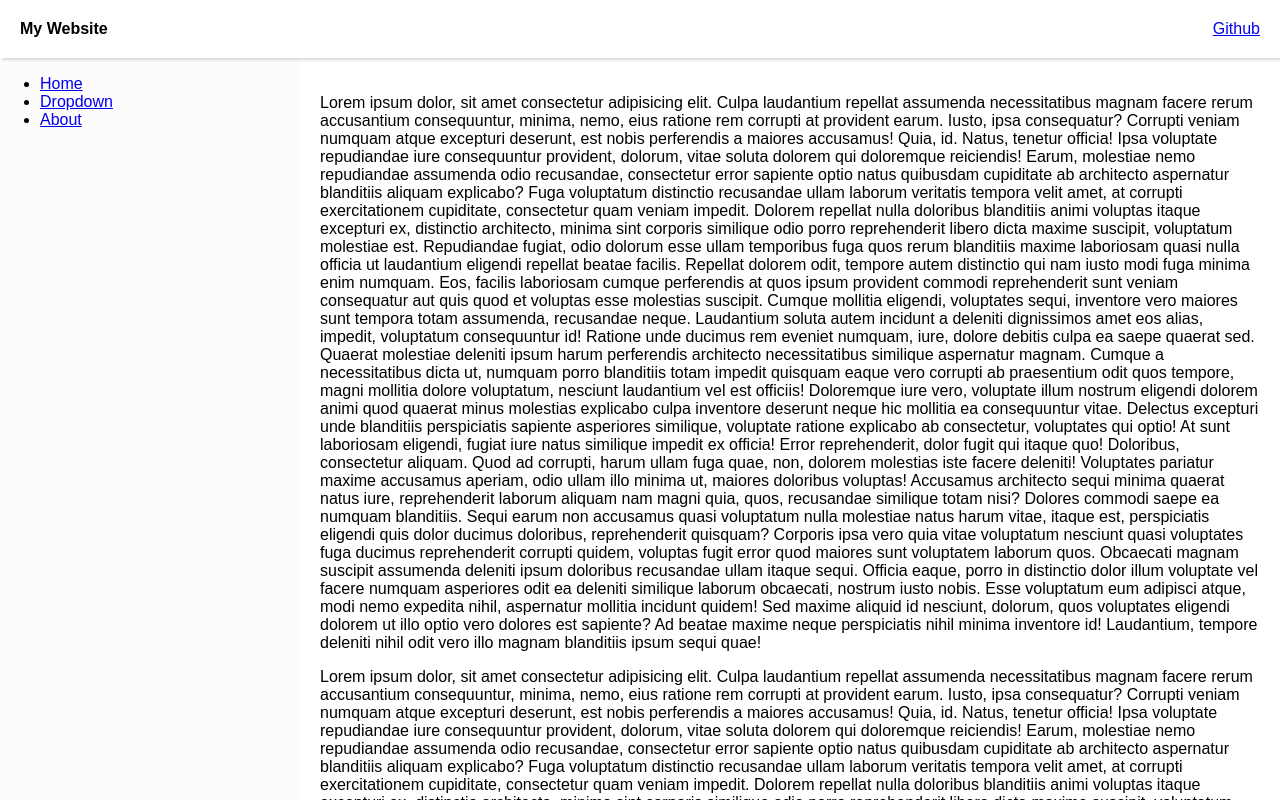
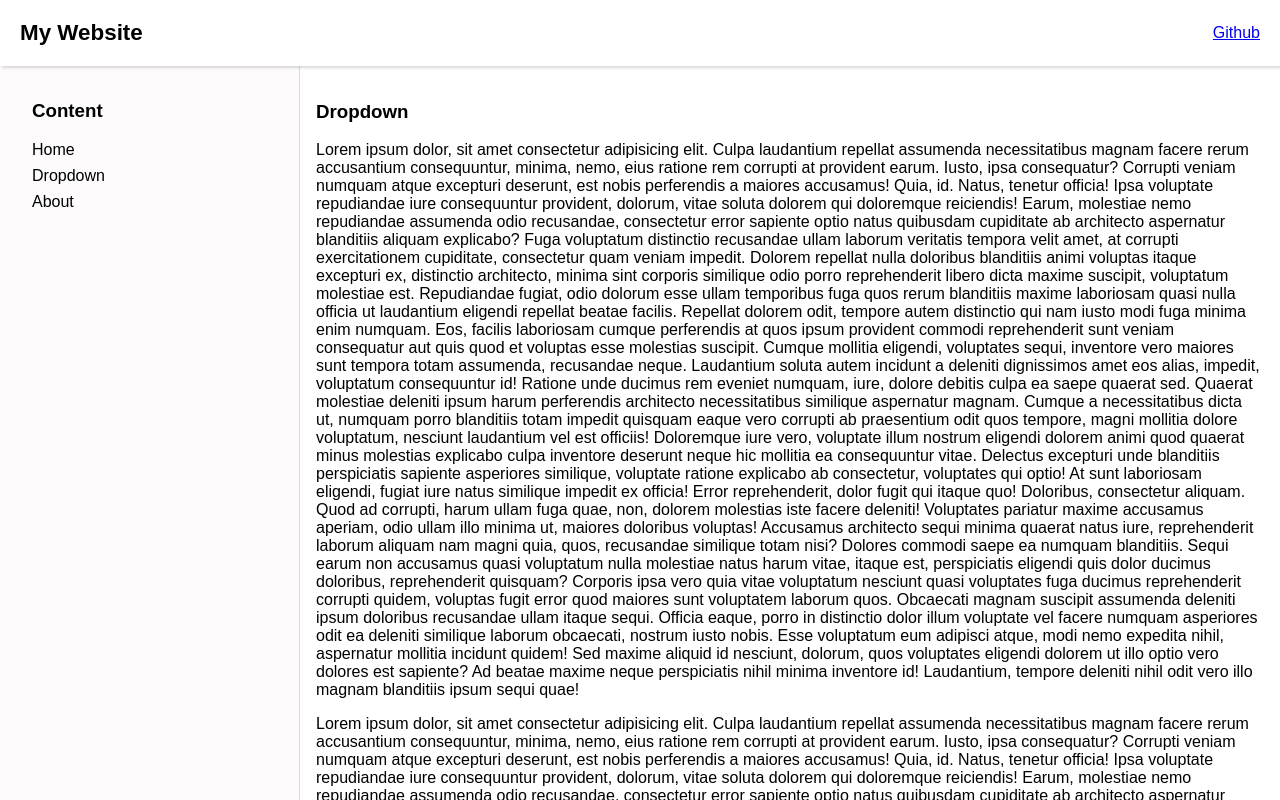
Before and after one commit to ssakib4040/component-vault, a React (Vite) app: page /dropdown.html in a window 1280 px wide. Shown: the top 800 px of the page. Built offline with nearby package versions, Linux system fonts and the light colour scheme.

Commit message:
Heading Size changed in Sidebar & Content

```diff
--- a/src/App.jsx
+++ b/src/App.jsx
@@ -36,7 +36,7 @@ export function App() {
 function Home() {
   return (
     <div>
-      <h2>Home</h2>
+      <h3>Home</h3>
       <p>
         Lorem ipsum dolor sit, amet consectetur adipisicing elit. Cum, optio
         veniam esse inventore non necessitatibus architecto minus. Voluptas,
@@ -163,7 +163,7 @@ function About() {
 function NoMatch() {
   return (
     <div>
-      <h2>Nothing to see here!</h2>
+      <h3>Nothing to see here!</h3>
       <p>
         <Link to="/">Go to the home page</Link>
       </p>
--- a/src/components/Content/Content.scss
+++ b/src/components/Content/Content.scss
@@ -1,4 +1,4 @@
 .content {
   margin-left: 200px;
-  padding: 20px;
+  padding: 1rem;
 }
--- a/src/components/Header/Header.scss
+++ b/src/components/Header/Header.scss
@@ -26,6 +26,7 @@ header {
       font-weight: bold;
       color: #000;
       text-decoration: none;
+      font-size: 1.4rem;
     }
 
     @media (max-width: 768px) {
--- a/src/components/Sidebar/Sidebar.jsx
+++ b/src/components/Sidebar/Sidebar.jsx
@@ -3,6 +3,8 @@ import "./Sidebar.scss";
 export default function Sidebar() {
   return (
     <div className="sidebar open dev">
+      <h3>Content</h3>
+
       <ul>
         <li>
           <a href="/">Home</a>
--- a/src/components/Sidebar/Sidebar.scss
+++ b/src/components/Sidebar/Sidebar.scss
@@ -2,13 +2,31 @@
   background-color: #fdfbfb;
   width: 300px;
   height: 100vh;
+  padding: 1rem 2rem;
+  box-sizing: border-box;
   position: fixed;
-  top: 59.18px; // 59.18
+  top: 65.29px; // 55.29
   left: -400px;
   transition: left 0.3s ease;
+  border-right: 1px solid #ddd;
 
   &.open {
     left: 0;
+  }
+
+  ul {
+    margin: 0;
+    padding: 0;
+    list-style: none;
+
+    li {
+      margin-bottom: 0.5rem;
+
+      a {
+        text-decoration: none;
+        color: #000;
+      }
+    }
   }
 }
 
--- a/src/pages/dropdown/dropdown.jsx
+++ b/src/pages/dropdown/dropdown.jsx
@@ -4,6 +4,7 @@ import "./dropdown.scss";
 export default function Dropdown() {
   return (
     <div>
+      <h3>Dropdown</h3>
       <p>
         Lorem ipsum dolor, sit amet consectetur adipisicing elit. Culpa
         laudantium repellat assumenda necessitatibus magnam facere rerum
```
